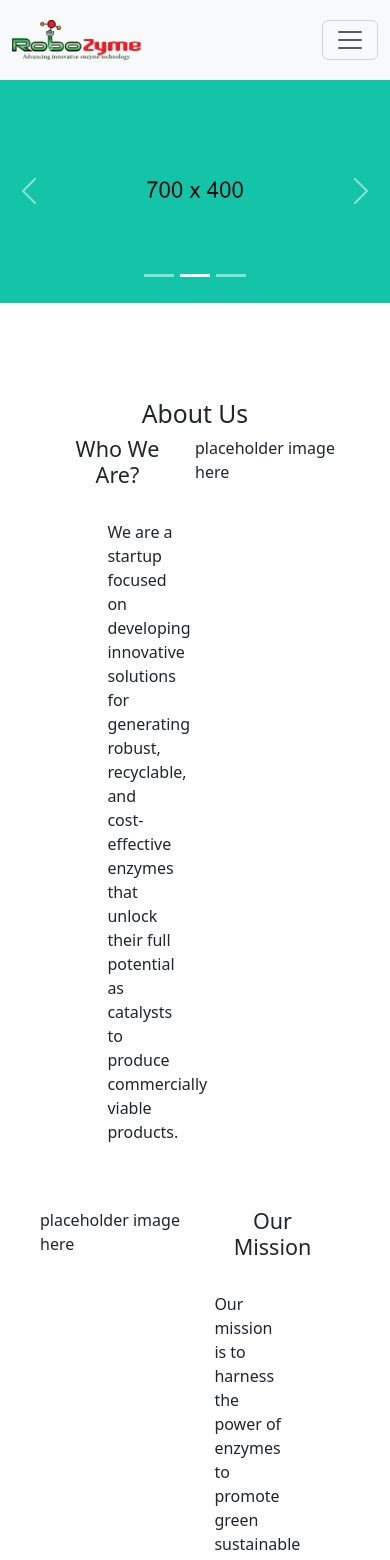
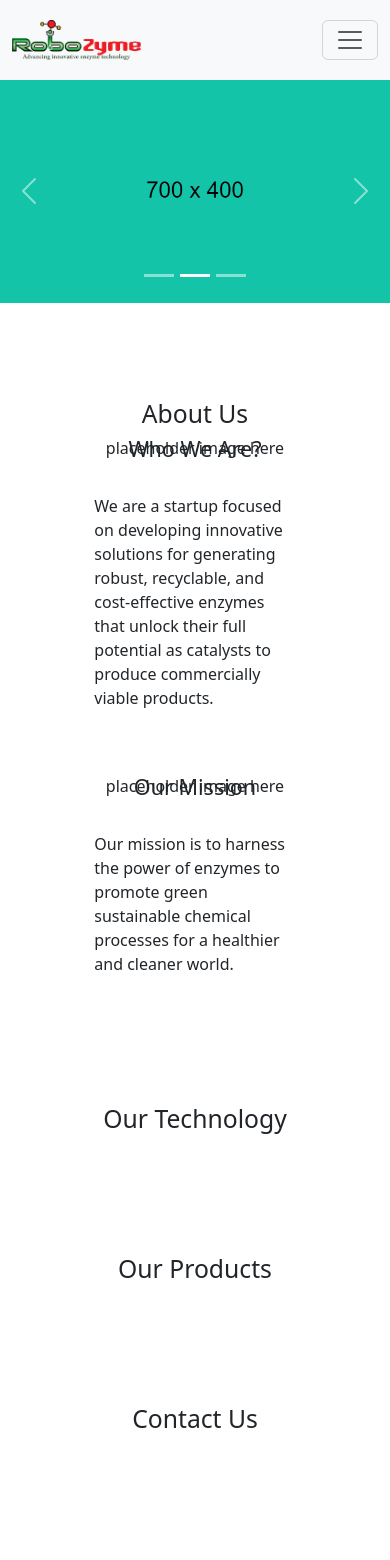
Before and after one commit to Gordon-coder/robozyme, a React (Vite) app: page / in a window 390 px wide. Shown: the top 1560 px of the page. After the commit the page ends 1457 px from the top, so only its background shows below. Built offline with nearby package versions, Linux system fonts and the light colour scheme.

Commit message:
make about component responsive

```diff
--- a/src/App.tsx
+++ b/src/App.tsx
@@ -22,12 +22,10 @@ function App() {
           ))}
         </Carousel>
       </div>
-      <div className="px-4">
       <About />
       <Tech />
       <Product />
       <Contact />
-      </div>
     </>
   );
 }
--- a/src/components/About.tsx
+++ b/src/components/About.tsx
@@ -1,15 +1,21 @@
+import { useMediaQuery } from "react-responsive"
+
 function About() {
+  const isBig = useMediaQuery({
+    query: '(min-width: 800px)'
+  })
+
   return (
     <>
       <div id="about" className="p-3">
         <div style={{ paddingTop: 80 }}></div>
         <h2 className="text-center">About Us</h2>
         <section className="d-flex justify-content-evenly mb-5">
-          <div className="w-50">
+          <div className={isBig ? "w-50" : "w-100"}>
             <div className="w-75 m-auto">
               <h4 className="text-center">Who We Are?</h4>
               <br />
-              <p className="ms-5">
+              <p className={isBig ? "ms-5" : "w-75 mx-auto"}>
                 We are a startup focused on developing innovative solutions for
                 generating robust, recyclable, and cost-effective enzymes that
                 unlock their full potential as catalysts to produce commercially
@@ -17,15 +23,15 @@ function About() {
               </p>
             </div>
           </div>
-          <div className="w-50">placeholder image here</div>
+          <div className={isBig ? "w-50" : "position-absolute"}>placeholder image here</div>
         </section>
         <section className="d-flex justify-content-evenly">
-          <div className="w-50">placeholder image here</div>
-          <div className="w-50">
+          <div className={isBig ? "w-50" : "position-absolute"}>placeholder image here</div>
+          <div className={isBig ? "w-50" : "w-100"}>
             <div className="w-75 m-auto">
               <h4 className="text-center">Our Mission</h4>
               <br />
-              <p className="me-5">
+              <p className={isBig ? "me-5" : "w-75 mx-auto"}>
                 Our mission is to harness the power of enzymes to promote green
                 sustainable chemical processes for a healthier and cleaner
                 world.
```
